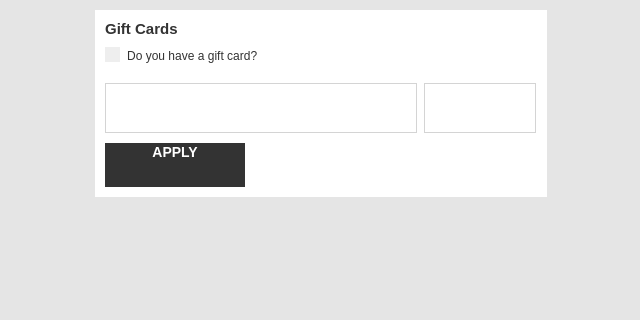
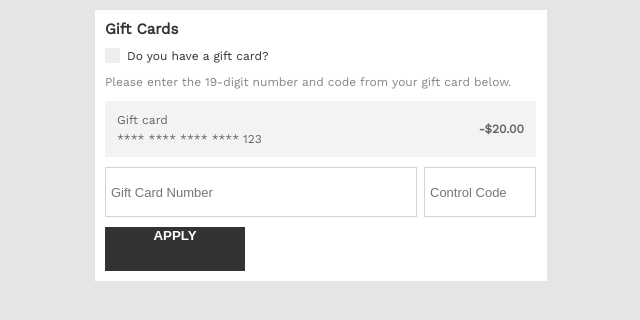
Before and after one commit to stephangriesel/checkout-form-react, a React (Create React App) app: page / in a window 1280 px wide. Shown: the top 320 px of the page, without its empty margins (319-959 px from the left). Built offline with nearby package versions, Linux system fonts and the light colour scheme.

Commit message:
markup & styling done

```diff
--- a/src/components/GiftCard.js
+++ b/src/components/GiftCard.js
@@ -14,8 +14,20 @@ class GiftCard extends Component {
                                 <span className="checkmark"></span>
                             </label>
                         </div>
-                        <div className="gift-number">
-                            <input /><input />
+                        <div className="show-coupon">
+                            <p class="coupon-desc">Please enter the 19-digit number and code from your gift card below.</p>
+                            <div className="result">
+                                <div className="result-left">
+                                    <p>Gift card</p>
+                                    <p>**** **** **** **** 123</p>
+                                </div>
+                                <div className="result-right">
+                                    <p>-$20.00</p>
+                                </div>
+                            </div>
+                            <div className="gift-number">
+                                <input placeholder="Gift Card Number" /><input placeholder="Control Code" />
+                            </div>
                         </div>
                         <button className="apply-btn">APPLY</button>
                     </form>
--- a/src/css/GiftCard.css
+++ b/src/css/GiftCard.css
@@ -1,11 +1,5 @@
-h4 {
-    padding: 0;
-    margin: 0;
-    font-weight: 600;
-    font-size: 15px;
-}
-
 .form-wrapper {
+    font-family: 'Work Sans', sans-serif;
     display: flex;
     width: 100%;
     align-content: center;
@@ -16,9 +10,6 @@ h4 {
     background: #ffffff;
     padding: 10px;
     margin: 10px;
-}
-
-.form, .apply-btn {
     display: flex;
     font-size: 14px;
     justify-content: flex-start;
@@ -28,62 +19,25 @@ h4 {
     width: 432px;
 }
 
+h4 {
+    padding: 0;
+    margin: 0;
+    font-weight: 600;
+    font-size: 15px;
+}
+
+/* Checkbox */
+
 .gift-checkbox {
     display: flex;
     flex-direction: row;
     margin: 10px 0;
 }
 
-.gift-checkbox input {
-    margin-left: 0;
-}
-
-.gift-number {
-    display: flex;
-    justify-content: flex-start;
-    align-items: flex-start;
-    flex-direction: row;
-}
-
-.gift-number input {
-    border: rgb(212, 212, 212) solid 0.5px;
-    padding: 2px 5px;
-    font-size: 13px;
-    height: 44px;
-    margin: 10px 7px 10px 0;
-    width: 300px;
-    outline: none;
-}
-
-.gift-number input:nth-child(2) {
-    padding: 2px 5px;
-    font-size: 13px;
-    height: 44px;
-    margin: 10px 7px 10px 0;
-    width: 100px;
-}
-
-.apply-btn {
-    display: flex;
-    justify-content: center;
-    flex-direction: row;
-}
-
-.apply-btn {
-    background: #333333;
-    color: #FFFFFF;
-    border: none;
-    width: 140px;
-    height: 44px;
-    font-weight: 900;
-}
-
-/* Checkbox */
-
 .container {
     display: block;
     position: relative;
-    padding-top:2px;
+    padding-top:1px;
     padding-left: 22px;
     /* margin-bottom: 12px; */
     cursor: pointer;
@@ -140,3 +94,76 @@ h4 {
     -ms-transform: rotate(45deg);
     transform: rotate(45deg);
   }
+
+  /* Gift Result */
+
+  .coupon-desc {
+      color:#33333398;
+      font-size:12px;
+      text-align: left;
+  }
+
+  .result {
+      background:#f2f3f2;
+      height: 56px;
+      display:flex;
+      justify-content: space-between;
+      align-items: center;
+      padding:0 12px;
+  }
+
+  .result-left {
+      text-align: left;
+  }
+
+  .result-right {
+      font-weight: 900;
+  }
+
+  .result p {
+      color:#333333bb;
+      font-size:12px;
+      margin:5px 0;
+      padding:0;
+  }
+
+  /* Gift Number */
+
+  .gift-number {
+    display: flex;
+    justify-content: flex-start;
+    align-items: flex-start;
+    flex-direction: row;
+}
+
+.gift-number input {
+    border: rgb(212, 212, 212) solid 0.5px;
+    padding: 2px 5px;
+    font-size: 13px;
+    height: 44px;
+    margin: 10px 7px 10px 0;
+    width: 300px;
+    outline: none;
+}
+
+.gift-number input:nth-child(2) {
+    padding: 2px 5px;
+    font-size: 13px;
+    height: 44px;
+    margin: 10px 0;
+    width: 100px;
+}
+
+  /* Apply Button */
+
+  .apply-btn {
+    display: flex;
+    justify-content: center;
+    flex-direction: row;
+    background: #333333;
+    color: #FFFFFF;
+    border: none;
+    width: 140px;
+    height: 44px;
+    font-weight: 900;
+}
```
